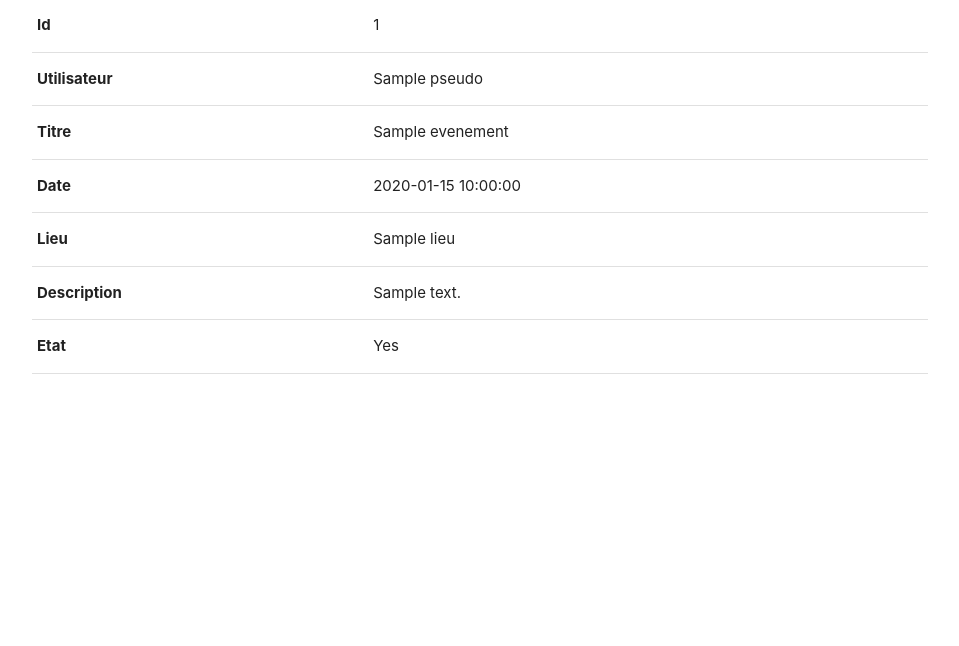
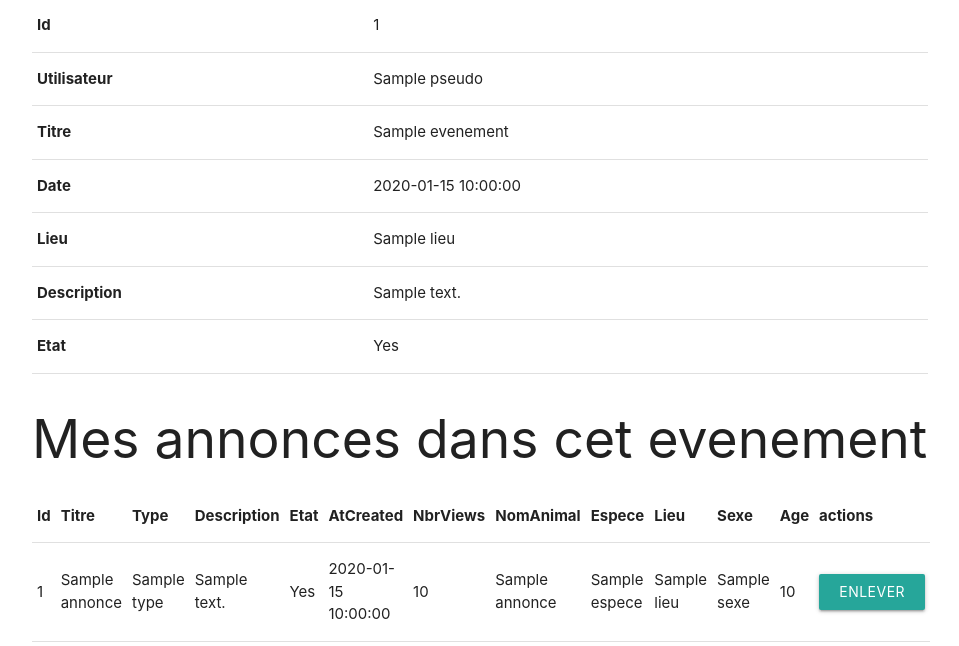
Before and after one commit to christmknd/PA-4IWJ-Grp1, a Symfony app: template LaCarteDesPets/app/templates/evenement/show.html.twig in a window 1280 px wide. Shown: the part 201-847 px from the top of the page, without its empty margins (160-1119 px from the left). Before the commit the page ends 575 px from the top, so only its background shows below. Run offline with Twig, Linux system fonts and the light colour scheme; the template is opened without the code that fills it: most values are stand-ins (such as "Sample title", 1, 10 or a date in 2020); some libraries are stand-ins or nearby versions.

Commit message:
add/remove annonce de l'evenement

```diff
--- a/LaCarteDesPets/app/src/Controller/AnnonceController.php
+++ b/LaCarteDesPets/app/src/Controller/AnnonceController.php
@@ -104,4 +104,5 @@ class AnnonceController extends AbstractController
         $this->getDoctrine()->getManager()->flush();
         return $this->redirectToRoute('mes_annonces_index');
     }
+
 }
--- a/LaCarteDesPets/app/templates/evenement/show.html.twig
+++ b/LaCarteDesPets/app/templates/evenement/show.html.twig
@@ -13,7 +13,7 @@
             </tr>
             <tr>
                 <th>Utilisateur</th>
-                <td>{{ annonce.utilisateur.pseudo }}</td>
+                <td>{{ evenement.utilisateur.pseudo }}</td>
             </tr>
             <tr>
                 <th>Titre</th>
@@ -42,4 +42,107 @@
         <a href="{{ path('evenement_edit', {'id': evenement.id}) }}">edit</a>
         {{ include('evenement/_delete_form.html.twig') }}
     {% endif %}
+    <h2>Mes annonces dans cet evenement</h2>
+
+    <table class="table">
+        <thead>
+        <tr>
+            <th>Id</th>
+            <th>Titre</th>
+            <th>Type</th>
+            <th>Description</th>
+            <th>Etat</th>
+            <th>AtCreated</th>
+            <th>NbrViews</th>
+            <th>NomAnimal</th>
+            <th>Espece</th>
+            <th>Lieu</th>
+            <th>Sexe</th>
+            <th>Age</th>
+            <th>actions</th>
+        </tr>
+        </thead>
+        <tbody>
+        {% for annonce in evenement.annonces %}
+            <tr>
+                <td>{{ annonce.id }}</td>
+                <td>{{ annonce.titre }}</td>
+                <td>{{ annonce.type }}</td>
+                <td>{{ annonce.description }}</td>
+                <td>{{ annonce.etat ? 'Yes' : 'No' }}</td>
+                <td>{{ annonce.atCreated ? annonce.atCreated|date('Y-m-d H:i:s') : '' }}</td>
+                <td>{{ annonce.nbrViews }}</td>
+                <td>{{ annonce.nomAnimal }}</td>
+                <td>{{ annonce.espece }}</td>
+                <td>{{ annonce.lieu }}</td>
+                <td>{{ annonce.sexe }}</td>
+                <td>{{ annonce.age }}</td>
+                <td>
+                    <form method="post" action="{{ path('remove_annonce_from_evenement', {'id': evenement.id, 'annonce_id': annonce.id}) }}">
+                        <button class="btn">Enlever annonce</button>
+                    </form>
+                </td>
+            </tr>
+        {% else %}
+            <tr>
+                <td colspan="13">no records found</td>
+            </tr>
+        {% endfor %}
+
+        </tbody>
+    </table>
+    {% if app.user == evenement.utilisateur %}
+        <h2>Mes annonces exclues de l'événement</h2>
+
+        <table class="table">
+            <thead>
+            <tr>
+                <th>Id</th>
+                <th>Titre</th>
+                <th>Type</th>
+                <th>Description</th>
+                <th>Etat</th>
+                <th>AtCreated</th>
+                <th>NbrViews</th>
+                <th>NomAnimal</th>
+                <th>Espece</th>
+                <th>Lieu</th>
+                <th>Sexe</th>
+                <th>Age</th>
+                <th>actions</th>
+            </tr>
+            </thead>
+            <tbody>
+            {% for annonce in app.user.annonces %}
+                {% if annonce not in evenement.annonces %}
+                    <tr>
+                        <td>{{ annonce.id }}</td>
+                        <td>{{ annonce.titre }}</td>
+                        <td>{{ annonce.type }}</td>
+                        <td>{{ annonce.description }}</td>
+                        <td>{{ annonce.etat ? 'Yes' : 'No' }}</td>
+                        <td>{{ annonce.atCreated ? annonce.atCreated|date('Y-m-d H:i:s') : '' }}</td>
+                        <td>{{ annonce.nbrViews }}</td>
+                        <td>{{ annonce.nomAnimal }}</td>
+                        <td>{{ annonce.espece }}</td>
+                        <td>{{ annonce.lieu }}</td>
+                        <td>{{ annonce.sexe }}</td>
+                        <td>{{ annonce.age }}</td>
+                        <td>
+                            <a href="{{ path('annonce_show', {'id': annonce.id}) }}">visualiser</a>
+                            <form method="post" action="{{ path('add_annonce_to_evenement', {'id': evenement.id, 'annonce_id':annonce.id}) }}">
+                                <button class="btn">Ajouter annonce</button>
+                            </form>
+                        </td>
+                    </tr>
+                {% endif %}
+            {% else %}
+                <tr>
+                    <td colspan="13">no records found</td>
+                </tr>
+            {% endfor %}
+
+            </tbody>
+        </table>
+    {% endif %}
 {% endblock %}
```
Also changed, not shown: LaCarteDesPets/app/src/Controller/EvenementController.php (+31 -0 lines).
